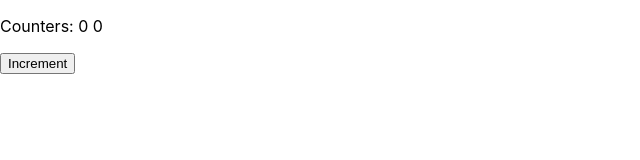
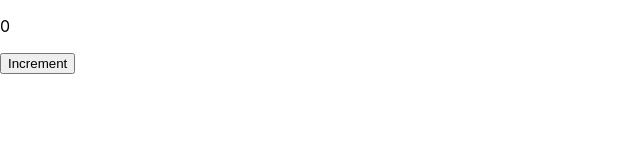
Before and after one commit to maxvanny2010/react, a React (Create React App) app in the folder myapp/: page / in a window 1280 px wide. Shown: the top 160 px of the page, without its empty margins (0-640 px from the left). Built offline with nearby package versions, Linux system fonts and the light colour scheme.

Commit message:
react counters useEffect

```diff
--- a/myapp/src/App.js
+++ b/myapp/src/App.js
@@ -1,18 +1,18 @@
-import React, {useState} from 'react';
+import React, {useEffect, useState} from 'react';
 
-function App() {
+function Counter() {
     const [count, setCount] = useState(0);
-    const [count2, setCount2] = useState(0);
-    const increment = () => {
-        setCount(count + 1); // No re-rendering yet
-        setCount2(count2 + 1);// Component re-renders after all state updates
-    }
+// Called after every render
+    useEffect(() => {
+        console.log('Hello from useEffect')
+    });
     return (
         <div>
-            <p>Counters: {count} {count2}</p>
-            <button onClick={increment}>Increment</button>
+            <p>{count}</p>
+            <button onClick={() => setCount(count + 1)}>Increment
+            </button>
         </div>
     );
 }
 
-export default App;
+export default Counter;
```
